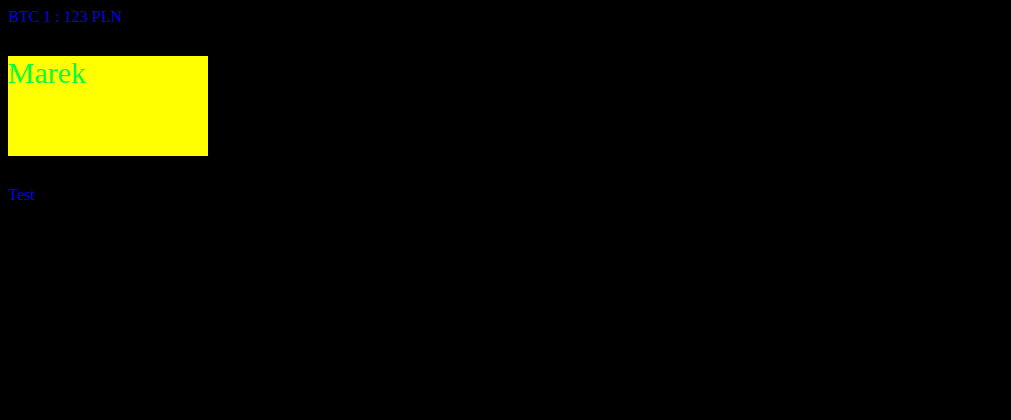
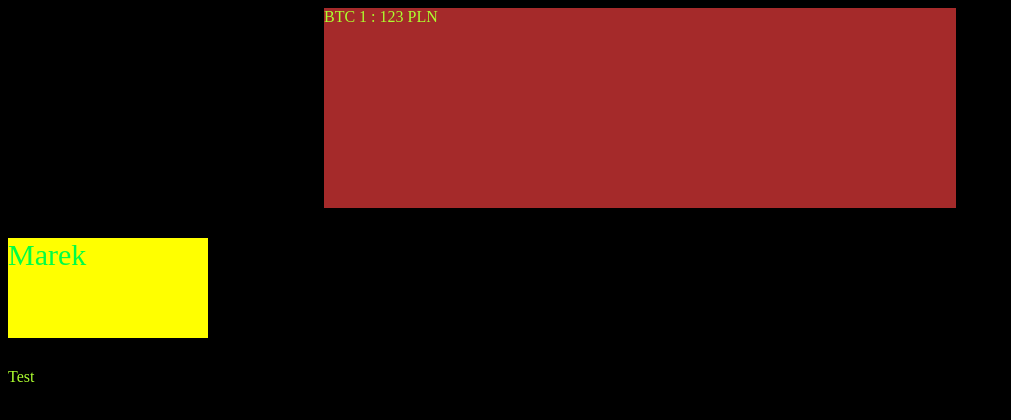
Before and after one commit to marekspaleniak/javascript, a plain HTML site: page index.html in a window 1280 px wide. Shown: the whole page, without its empty margins (0-1011 px from the left). Drawn offline with Linux system fonts and the light colour scheme.

Commit message:
added block with bitcoin

```diff
--- a/index.html
+++ b/index.html
@@ -6,6 +6,7 @@
     <title>Bitcoin course alive></title>
     <style>
         /* comment in css */
+
         body {
             background: black;
             color: greenyellow;
@@ -13,11 +14,12 @@
         }
 
         .center-block {
-            width: 50%;
+            width: 50%!important;
             margin: 0 auto;
         }
 
         /* for id */
+
         #logo {
             width: 200px;
             height: 100px;
@@ -25,10 +27,12 @@
             color: #0f4;
             font-size: 30px;
         }
-        /* dla class */
-        .klasa {
-            color: blue;
-        }
+
+        .btc {
+                width: 400px;
+                height:200px;
+                background: brown;
+            }
     </style>
     <script>
         //comment in javascript in line
@@ -40,8 +44,8 @@
 </head>
 
 <body>
-<!-- Comment in HTML -->
-    <div class="klasa">
+    <!-- Comment in HTML -->
+    <div class="btc center-block">
         BTC 1 : 123 PLN
     </div>
 
```
